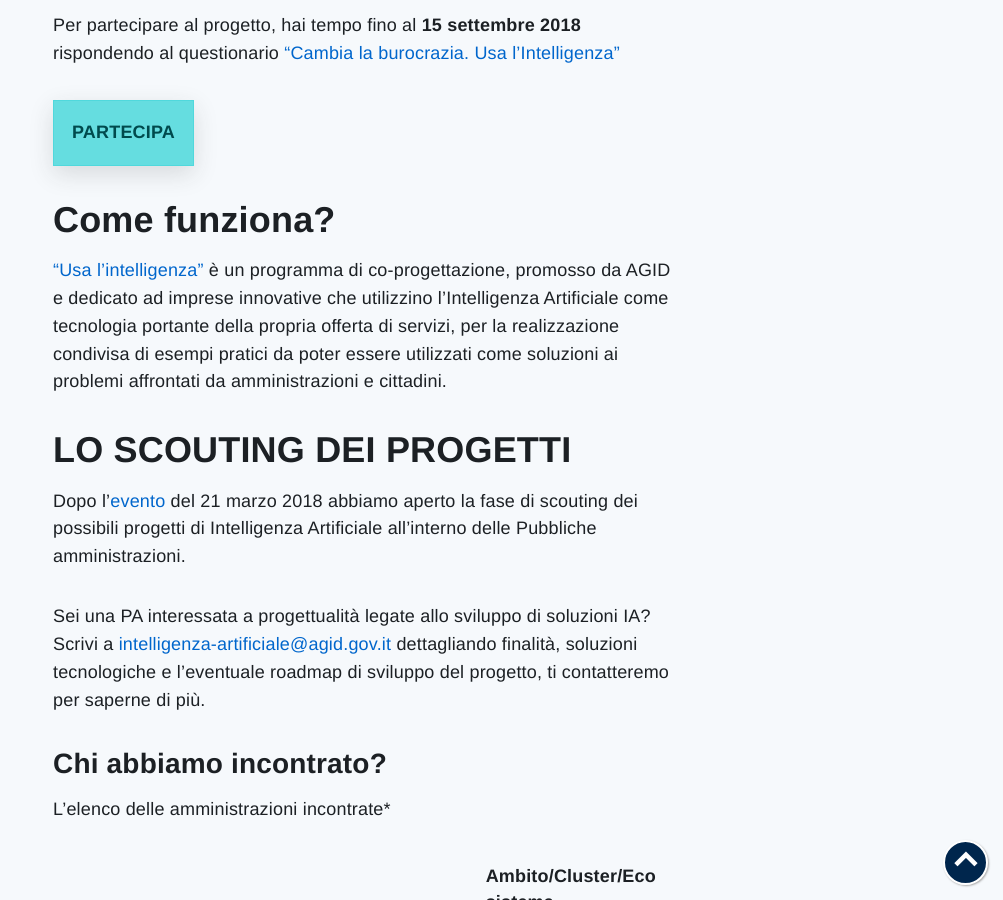
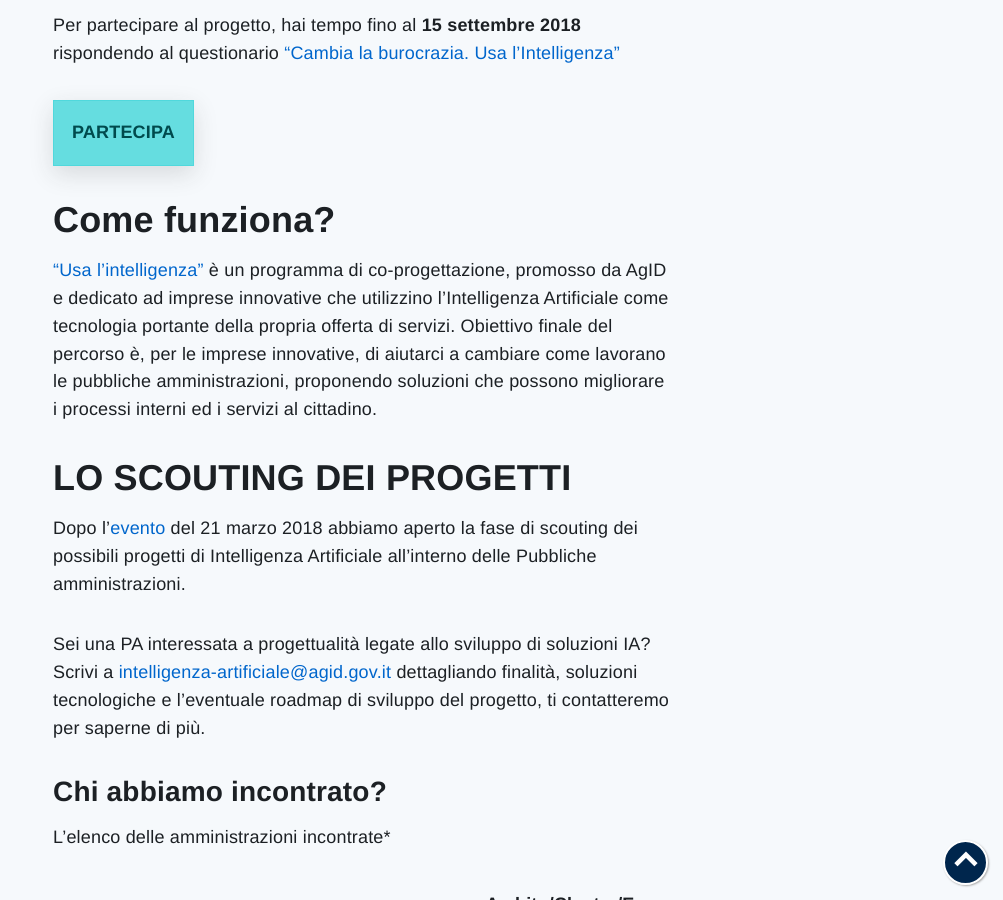
Before and after one commit to task-force-ia/ia.italia.it, a Jekyll site: the page built from _pages/it/openinnovation.md, in a window 1280 px wide and 900 px high, scrolled down 734 px. Shown: the whole window, without its empty margins (277-1280 px from the left). Built offline with Jekyll 4.4.1, drawn with Linux system fonts in a browser that asks for light colours; comment, search, counter and statistics services are not loaded.

Commit message:
commit su pagina secondaria

```diff
--- a/_pages/it/openinnovation.md
+++ b/_pages/it/openinnovation.md
@@ -16,7 +16,7 @@ Per partecipare al progetto, hai tempo fino al <b>15 settembre 2018</b> risponde
 <a role="button" href="https://treeform.typeform.com/to/rL7BDf" class="Button Button--default u-borderShadow-m u-text-r-xxs u-padding-r-all u-color-teal-70" target="_blank">PARTECIPA</a>
 
 ## Come funziona? ##
-["Usa l'intelligenza"](https://treeform.typeform.com/to/rL7BDf) è un programma di co-progettazione, promosso da AGID e dedicato ad imprese innovative che utilizzino l’Intelligenza Artificiale come tecnologia portante della propria offerta di servizi, per la realizzazione condivisa di esempi pratici da poter essere utilizzati come soluzioni ai problemi affrontati da amministrazioni e cittadini.
+["Usa l'intelligenza"](https://treeform.typeform.com/to/rL7BDf) è un programma di co-progettazione, promosso da AgID e dedicato ad imprese innovative che utilizzino l’Intelligenza Artificiale come tecnologia portante della propria offerta di servizi. Obiettivo finale del percorso è, per le imprese innovative, di aiutarci a cambiare come lavorano le pubbliche amministrazioni, proponendo soluzioni che possono migliorare i processi interni ed i servizi al cittadino.
 
 ## LO SCOUTING DEI PROGETTI ##
 
@@ -27,6 +27,7 @@ Scrivi a <intelligenza-artificiale@agid.gov.it>  dettagliando finalità, soluzio
 
 ### Chi abbiamo incontrato?
 L'elenco delle amministrazioni incontrate\*
+
 
 <div class="table-responsive">
 <table class="table table-striped">
```
